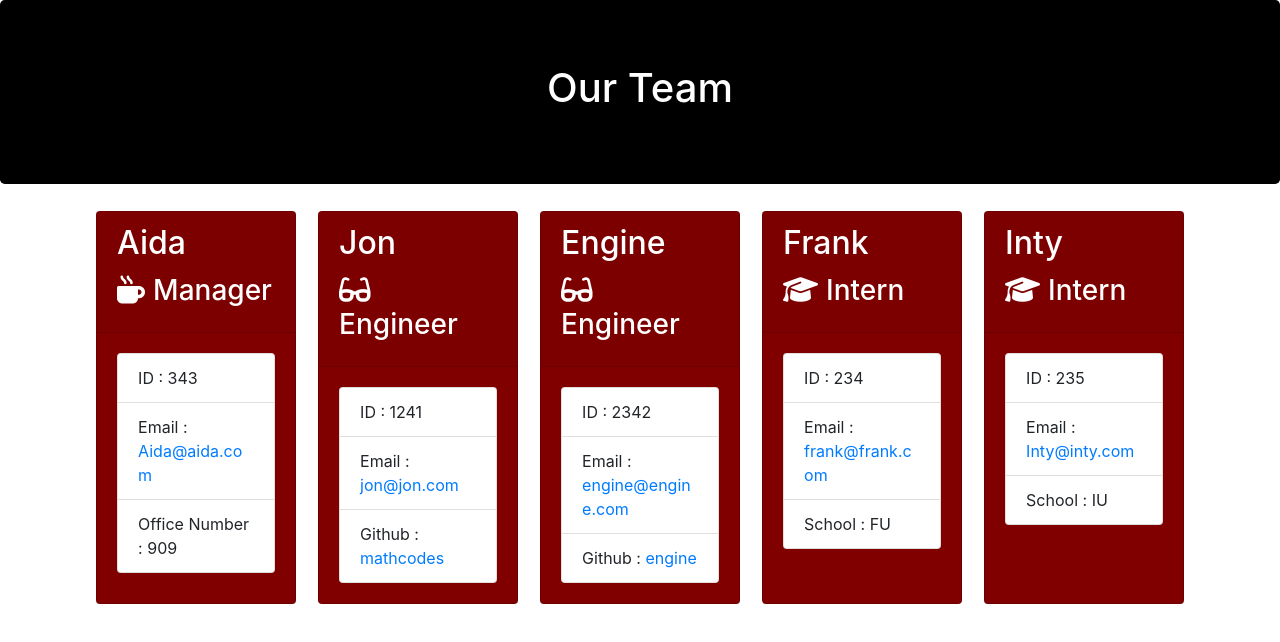
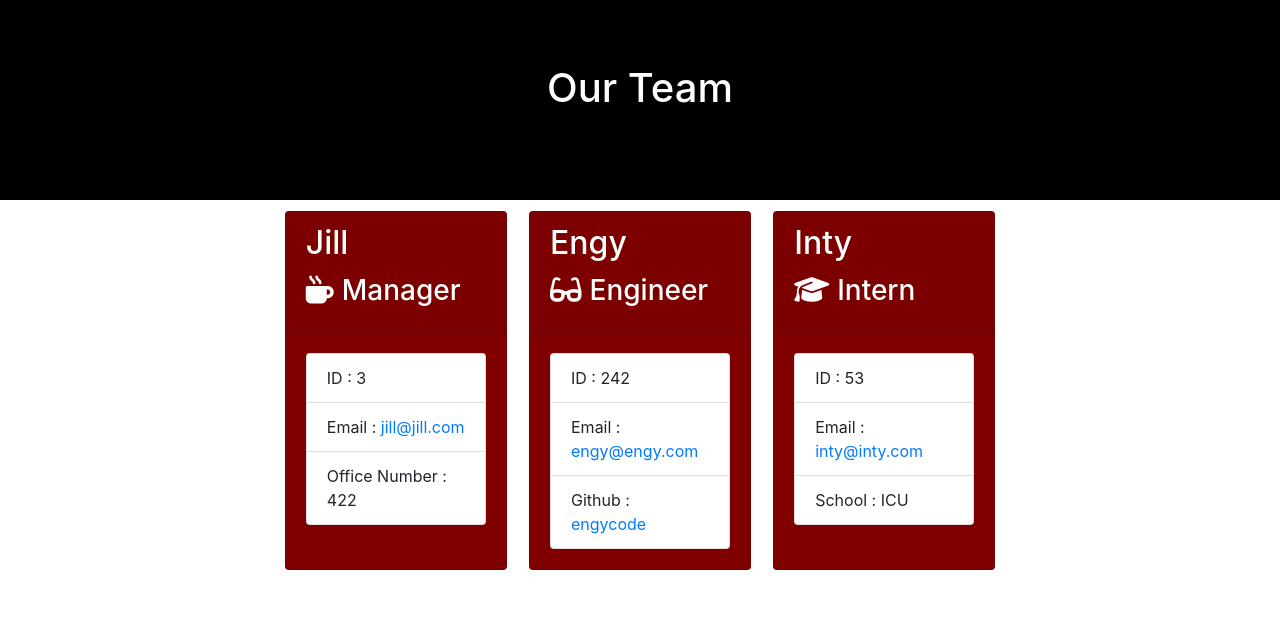
Before and after one commit to aod1411/Team-Profile-Generator, a website: page dist/team.html in a window 1280 px wide. Drawn offline with nearby package versions, Linux system fonts and the light colour scheme.

Commit message:
finishing and README

```diff
--- a/dist/team.html
+++ b/dist/team.html
@@ -1,96 +1,64 @@
 <!DOCTYPE html>
 <html lang="en">
-
 <head>
     <meta charset="UTF-8">
     <meta http-equiv="X-UA-Compatible" content="IE=edge">
     <meta name="viewport" content="width=device-width, initial-scale=1.0">
     <link rel="stylesheet" href="https://stackpath.bootstrapcdn.com/bootstrap/4.3.1/css/bootstrap.min.css"
         integrity="sha384-ggOyR0iXCbMQv3Xipma34MD+dH/1fQ784/j6cY/iJTQUOhcWr7x9JvoRxT2MZw1T" crossorigin="anonymous">
-    <link rel="stylesheet" href="./style.css">
+    <link rel="stylesheet" href="style.css">
     <script src="https://kit.fontawesome.com/c502137733.js"></script>
 
 
     <title>Team Roster</title>
 </head>
-
 <body>
     <div class="container-fluid">
 
-        <div class="row">
+        <div class="row headerRow">
             <div class="col-12 jumbotron mb-3 teamHeader">
                 <h1>Our Team</h1>
             </div>
         </div>
     </div>
     <div class="container">
-        <div class="row cardRow">
+        <div class="row">
             <div class="team-area col-12 d-flex justify-content-center">
                 <div class="card employeeCard">
     <div class="card-header">
-                        <h2 class="card-title">Aida</h2>
+        <h2 class="card-title">Jill</h2>
         <h3 class="card-title"><i class="fas fa-mug-hot mr-2"></i>Manager</h3>
     </div>
     <div class="card-body">
         <ul class="list-group">
-                            <li class="list-group-item">ID : 343</li>
-                            <li class="list-group-item">Email : <a href="mailto:Aida@aida.com">Aida@aida.com</a></li>
-                            <li class="list-group-item">Office Number : 909</li>
+            <li class="list-group-item">ID : 3</li>
+            <li class="list-group-item">Email : <a href="mailto:jill@jill.com">jill@jill.com</a></li>
+            <li class="list-group-item">Office Number : 422</li>
         </ul>
     </div>
 </div>
 <div class="card employeeCard">
     <div class="card-header">
-                        <h2 class="card-title">Jon</h2>
+        <h2 class="card-title">Engy</h2>
         <h3 class="card-title"><i class="fas fa-glasses mr-2"></i>Engineer</h3>
     </div>
     <div class="card-body">
         <ul class="list-group">
-                            <li class="list-group-item">ID : 1241</li>
-                            <li class="list-group-item">Email : <a href="mailto:jon@jon.com">jon@jon.com</a></li>
-                            <li class="list-group-item">Github : <a href="https://github/com/mathcodes">mathcodes</a>
-                            </li>
+            <li class="list-group-item">ID : 242</li>
+            <li class="list-group-item">Email : <a href="mailto:engy@engy.com">engy@engy.com</a></li>
+            <li class="list-group-item">Github : <a href="https://github/com/engycode">engycode</a></li>
         </ul>
     </div>
-                </div>
-                <div class="card employeeCard">
-                    <div class="card-header">
-                        <h2 class="card-title">Engine</h2>
-                        <h3 class="card-title"><i class="fas fa-glasses mr-2"></i>Engineer</h3>
-                    </div>
-                    <div class="card-body">
-                        <ul class="list-group">
-                            <li class="list-group-item">ID : 2342</li>
-                            <li class="list-group-item">Email : <a href="mailto:engine@engine.com">engine@engine.com</a>
-                            </li>
-                            <li class="list-group-item">Github : <a href="https://github/com/engine">engine</a></li>
-                        </ul>
-                    </div>
-                </div>
-                <div class="card employeeCard">
-                    <div class="card-header">
-                        <h2 class="card-title">Frank</h2>
-                        <h3 class="card-title"><i class="fas fa-graduation-cap mr-2"></i>Intern</h3>
-                    </div>
-                    <div class="card-body">
-                        <ul class="list-group">
-                            <li class="list-group-item">ID : 234</li>
-                            <li class="list-group-item">Email : <a href="mailto:frank@frank.com">frank@frank.com</a>
-                            </li>
-                            <li class="list-group-item">School : FU</li>
-                        </ul>
-                    </div>
-                </div>
-                <div class="card employeeCard">
+</div><div class="card employeeCard">
     <div class="card-header">
         <h2 class="card-title">Inty</h2>
         <h3 class="card-title"><i class="fas fa-graduation-cap mr-2"></i>Intern</h3>
     </div>
     <div class="card-body">
         <ul class="list-group">
-                            <li class="list-group-item">ID : 235</li>
-                            <li class="list-group-item">Email : <a href="mailto:Inty@inty.com">Inty@inty.com</a></li>
-                            <li class="list-group-item">School : IU</li>
+            <li class="list-group-item">ID : 53</li>
+            <li class="list-group-item">Email : <a href="mailto:inty@inty.com">inty@inty.com</a></li>
+            <li class="list-group-item">School : ICU</li>
         </ul>
     </div>
 </div>
@@ -99,5 +67,4 @@
     </div>
 
 </body>
-
 </html>
```
Also changed, not shown: README.md, READMEAssignment.md (added). Lines whose indentation alone changed are shown as unchanged.
